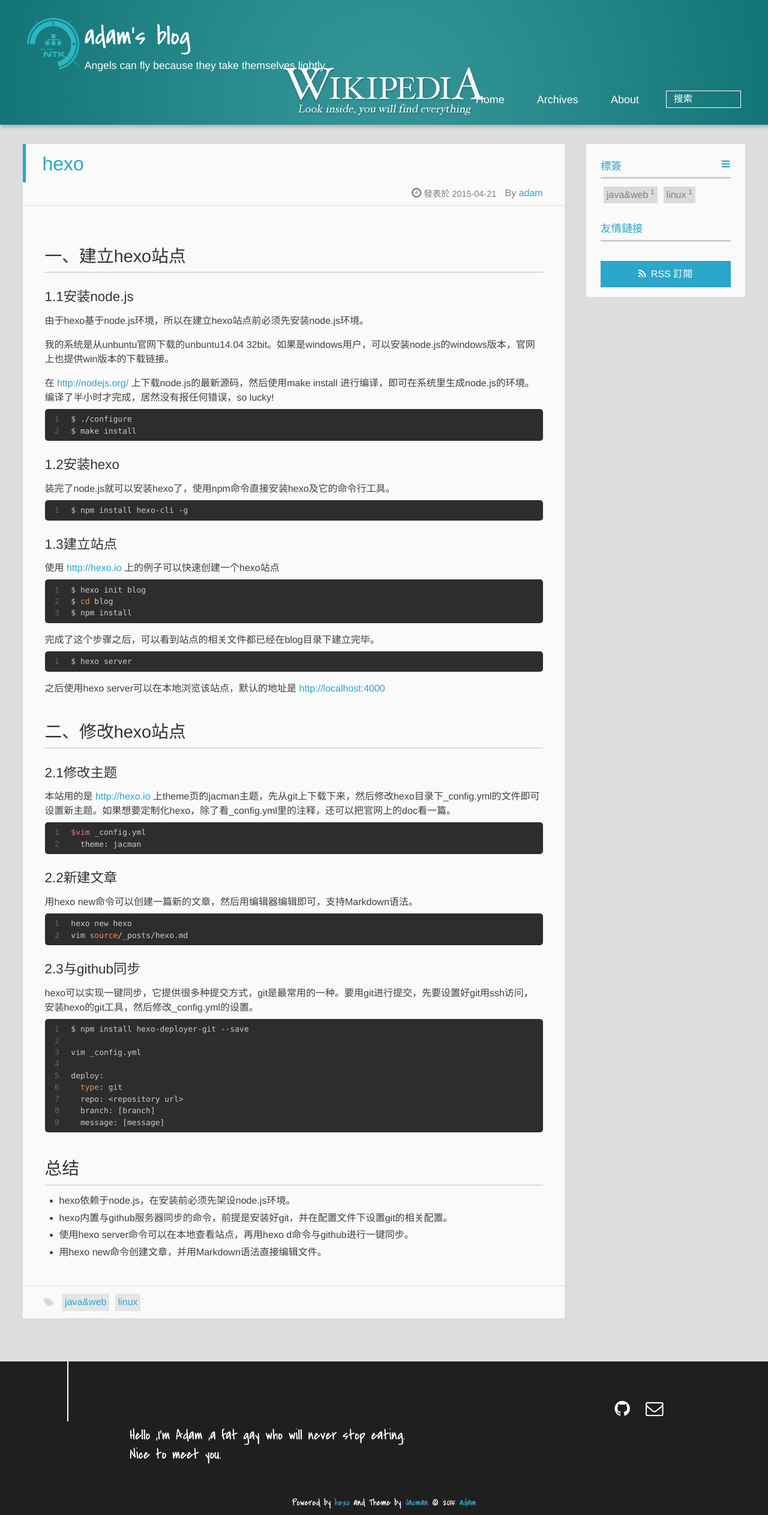
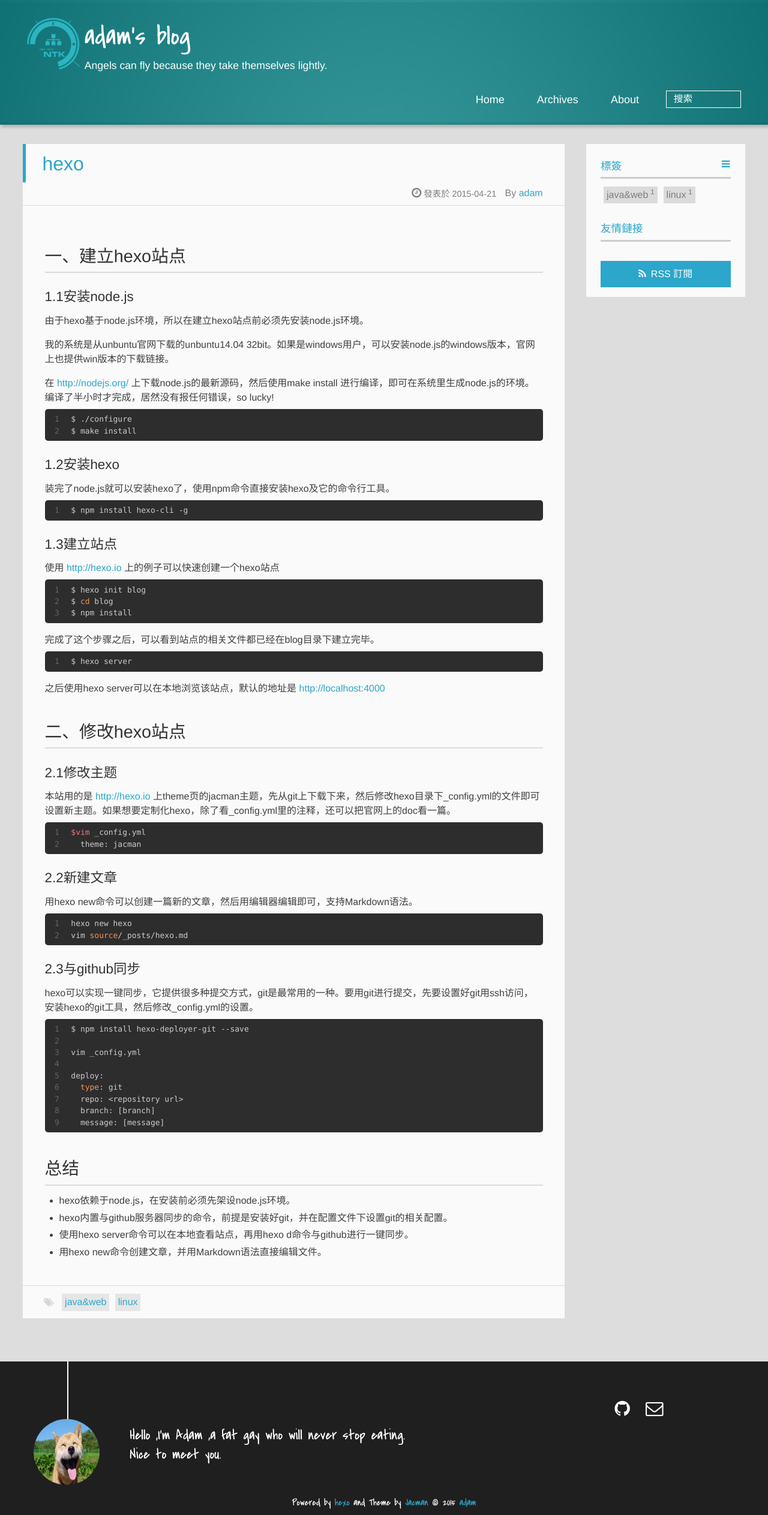
Before and after one commit to adamsq/blog, a plain HTML site: page index.html in a window 1280 px wide. Shown: the whole page at 60% size. Drawn offline with Linux system fonts and the light colour scheme.

Commit message:
modify style.css

```diff
--- a/css/style.css
+++ b/css/style.css
@@ -377,7 +377,7 @@ body >header {
   width: 100%;
   -webkit-box-shadow: 2px 4px 5px rgba(3,3,3,0.2);
   box-shadow: 2px 4px 5px rgba(3,3,3,0.2);
-  background: url("../img/b2.jpg") center #2ca6cb;
+  background: url("../img/b3.jpg") center #2ca6cb;
   color: #fff;
   padding: 1em 0 0.8em;
 }
@@ -1971,7 +1971,7 @@ footer {
   width: 6.875em;
   height: 6.875em;
   margin: 0 auto;
-  background: no-repeat url("../") left top;
+  background: no-repeat url("../img/dog.jpg") left top;
   -webkit-background-size: 6.875em 6.875em;
   -moz-background-size: 6.875em 6.875em;
   background-size: 6.875em 6.875em;
```
